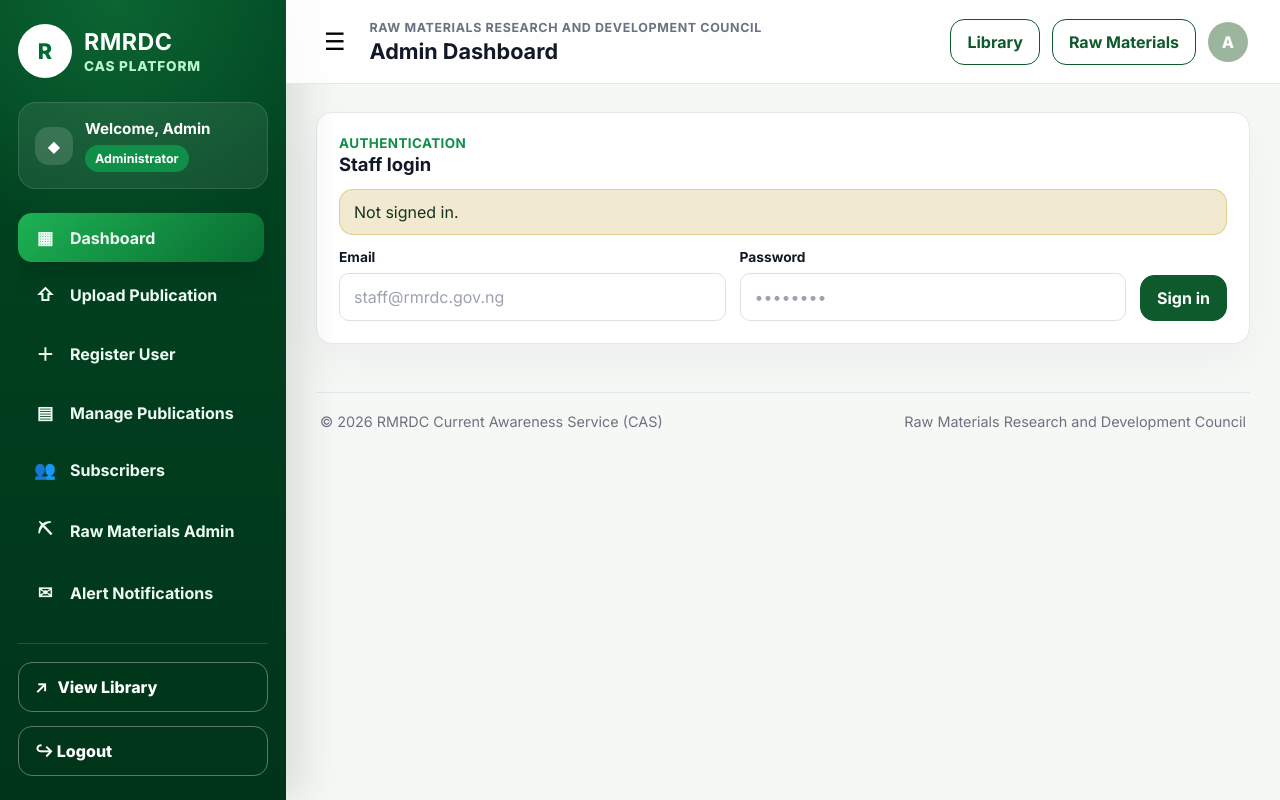
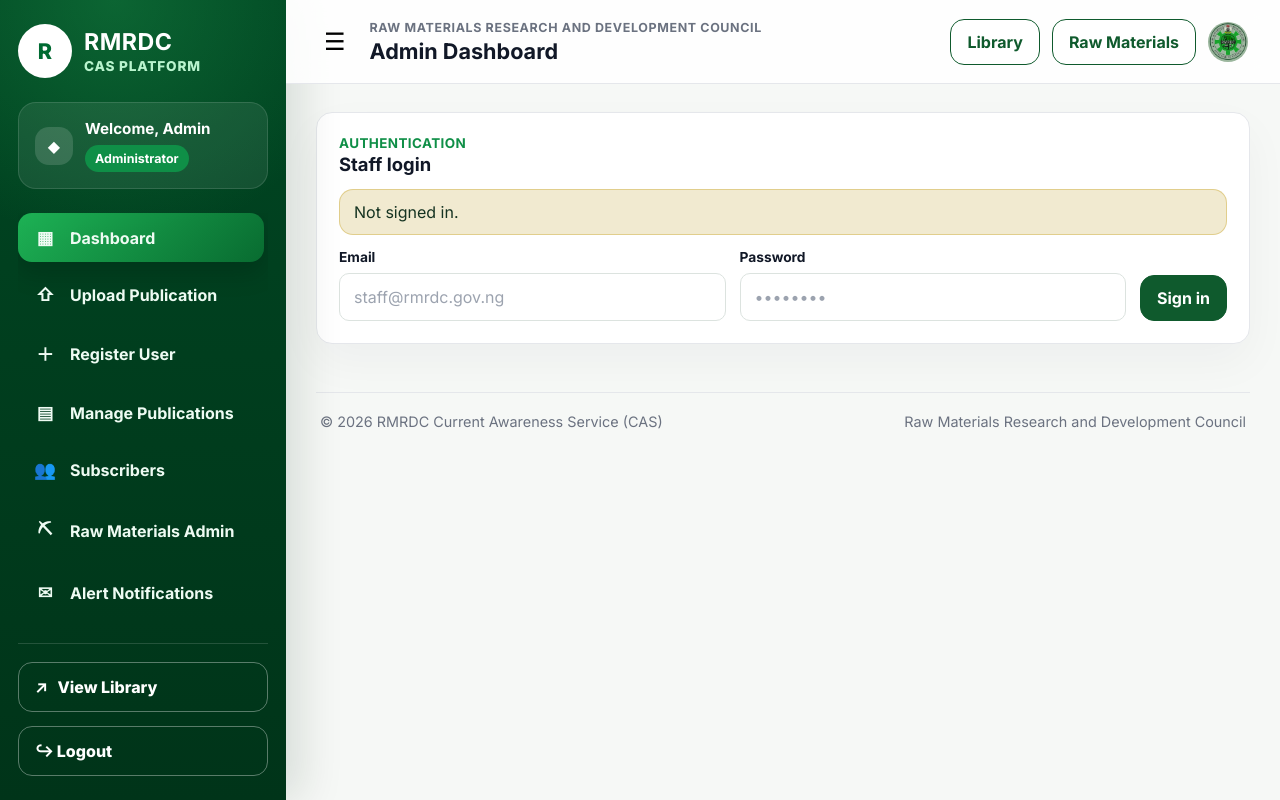
Before and after one commit to rmrdc-digital-library-newsletter/rmrdc-digital-library-newsletter, a plain HTML site: page admin/index.html in a window 1280 px wide. Drawn offline with nearby package versions, Linux system fonts and the light colour scheme; files that its build step writes are made by us from their sources; no server answers.

Commit message:
Replace admin avatar text with logo image

```diff
--- a/admin/index.html
+++ b/admin/index.html
@@ -62,7 +62,9 @@
         <div class="admin-top-actions">
           <a class="btn btn-secondary" href="../index.html">Library</a>
           <a class="btn btn-secondary" href="../raw-materials/index.html">Raw Materials</a>
-          <div class="admin-avatar">A</div>
+          <div class="admin-avatar">
+    <img src="../assets/rmrdc-logo.png" alt="RMRDC Logo">
+</div>
         </div>
       </header>
 
```
